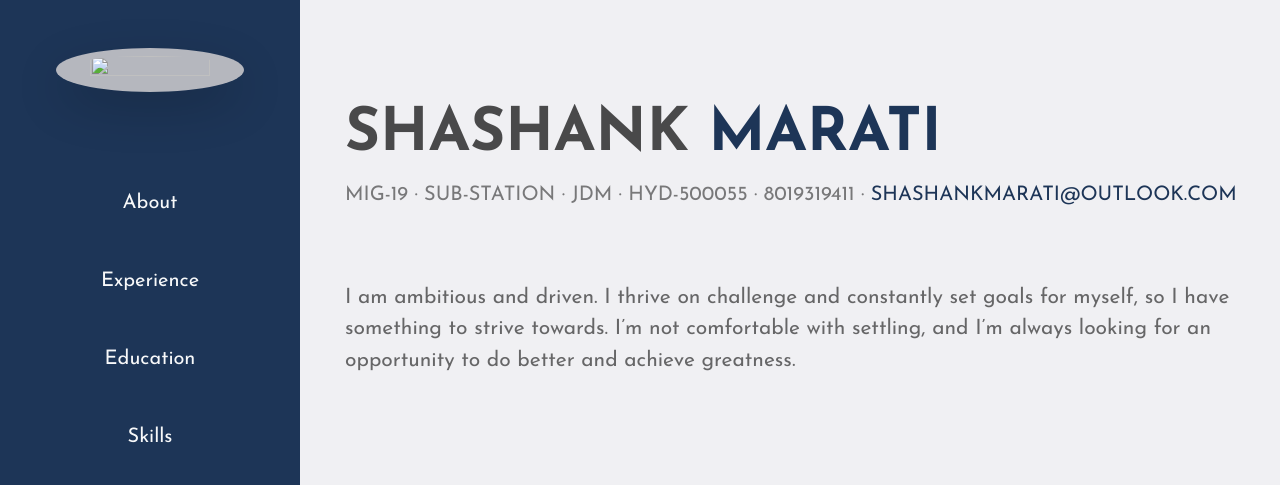
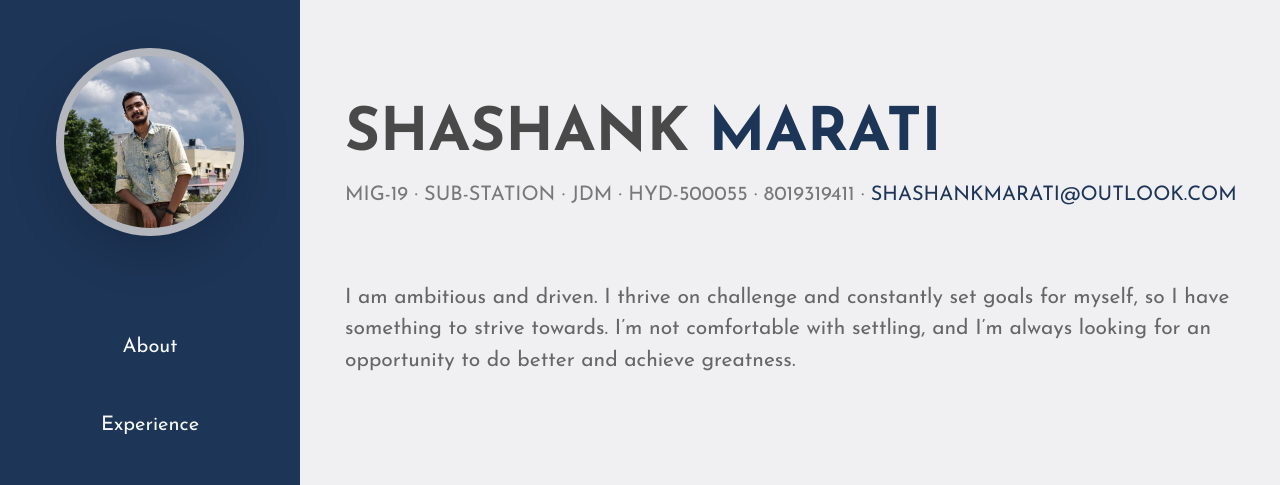
Before and after one commit to shashank-marati/MY-PORTFOLIO, a plain HTML site: page portfolio/index.html in a window 1280 px wide. Shown: the top 485 px of the page. Drawn offline with nearby package versions, Linux system fonts and the light colour scheme; the site is published under a folder, as on GitHub Pages, so addresses that start at the root find nothing.

Commit message:
Update and rename resume.html to index.html

```diff
--- a/portfolio/resume.html
+++ b/portfolio/index.html
@@ -13,7 +13,7 @@
     <!--slider part-->
     <div class="sidebar px-3 col-3 fixed-top" style="background-color: #1D3557; width: 300px; height: 757px;">
         <center>
-            <img class="rounded-circle my-5 shadow-lg p-2 rounded" src="/imges/profile pic.jpeg" alt="" style="background-color: #e0dcdcc7; width: 70%; height: 70%;">
+            <img class="rounded-circle my-5 shadow-lg p-2 rounded" src="profile pic.jpeg" alt="img not found" style="background-color: #e0dcdcc7; width: 70%; height: 70%;">
 
 
             <a type="link" class="text-light d-block my-5" href="#about" style="font-size: 20px" ><span>About</span></a>
```
